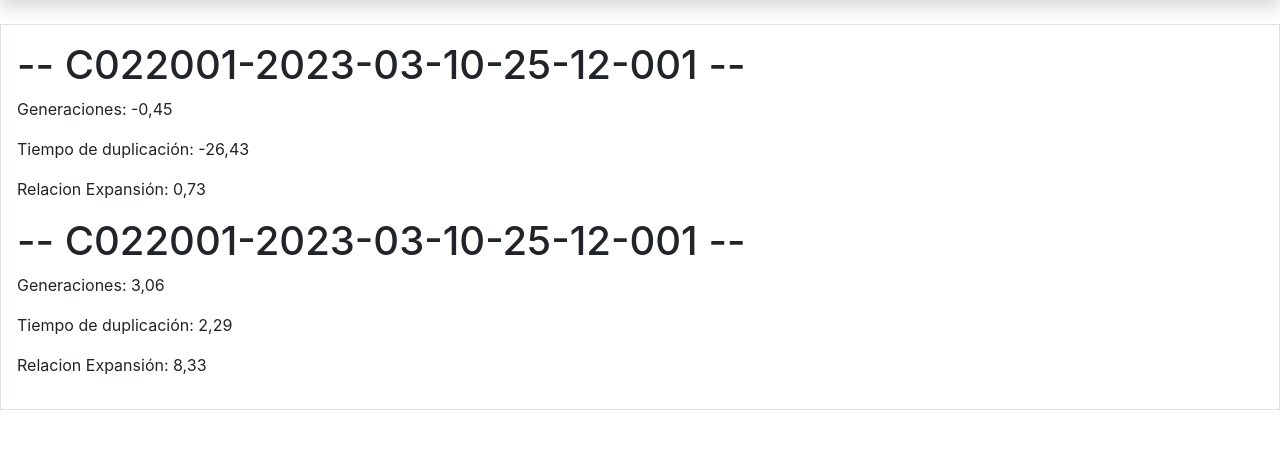
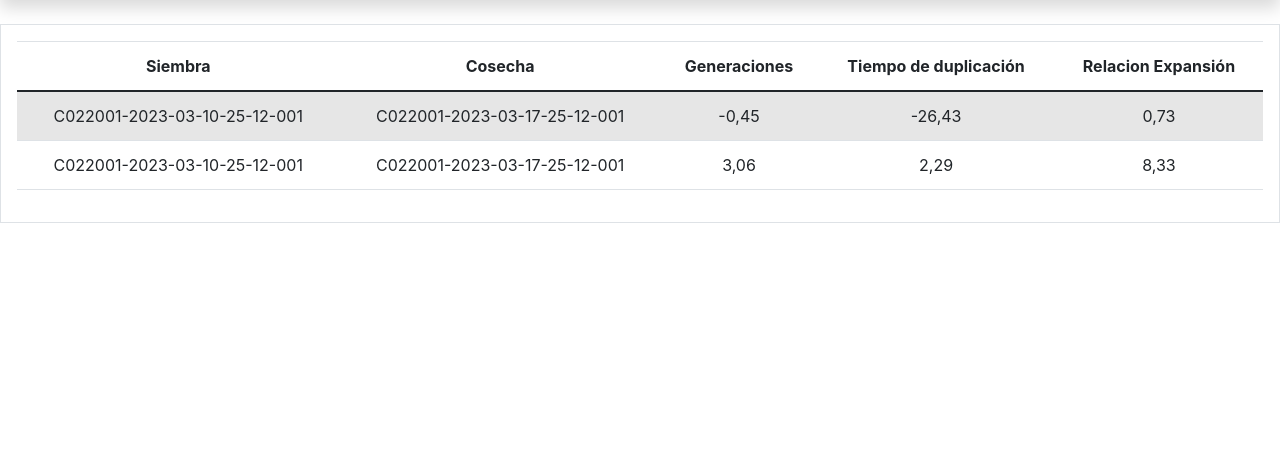
Before and after one commit to IsaMaru98/SeguimientoAlogenicas, a Django app: page /datos/ in a window 1280 px wide. Shown: the part 91-540 px from the top of the page. Run offline with Django 4.2, Linux system fonts and the light colour scheme; data comes from the database, SQL or seed files in the repository; both versions use the stored data as it was after the commit; some libraries are stand-ins or nearby versions.

Commit message:
Se centra la alrma de guardar, se agragaboton de adicionar y se muestran los datos calculados en forma de tabla

```diff
--- a/formularios/forms.py
+++ b/formularios/forms.py
@@ -26,7 +26,7 @@ class CrioForm(forms.ModelForm):
     class Meta:
         model =  models.Crio
         fields = ['cci', 'cosecha', 'numCelulasXVial' ,  'numViales']
-        labels = {'numCelulasXVial' : 'Número de células por vial:' , 'numViales': 'Número de viales',  'cci': 'CCI:', 'cosecha' : 'Siembra de proveniencia:' }
+        labels = {'numCelulasXVial' : 'Número de células por vial:' , 'numViales': 'Número de viales',  'cci': 'CCI:', 'cosecha' : 'Cosecha de proveniencia:' }
 
 class DatosForm(forms.ModelForm):
 
@@ -36,4 +36,4 @@ class DatosForm(forms.ModelForm):
 
     class Meta:
         model =  models.Dato
-        fields = ['siembra', 'cosecha']
+        fields = [ 'cci', 'siembra', 'cosecha']
--- a/formularios/models.py
+++ b/formularios/models.py
@@ -95,13 +95,16 @@ class Crio(models.Model):
 
 
 class Dato(models.Model):
+    cci = models.CharField(max_length=10 , default="")
     siembra = models.ForeignKey(Siembra, on_delete=models.CASCADE)
     cosecha = models.ForeignKey(Cosecha, on_delete=models.CASCADE)
     generaciones = models.FloatField()
     tiempoDuplicacion = models.FloatField()
     relacionExpansion = models.FloatField()
+    loteDatos = models.CharField(default="000", max_length=50)
 
     def save(self,*args,**kargs):
+        self.loteDatos = self.siembra.loteSimbra
         totalSembradas = self.siembra.totalSiembra
         totalObtenidas = self.cosecha.totalObtenidas
         relacionExpansion = round((totalObtenidas/totalSembradas),2)
--- /dev/null
+++ b/formularios/static/css/formularios.css
@@ -0,0 +1,4 @@
+.card-custom {
+    max-width: 100px;
+    background-color: blueviolet;
+  }
--- a/formularios/templates/formularios/base.html
+++ b/formularios/templates/formularios/base.html
@@ -10,8 +10,9 @@
 <script src="https://cdn.jsdelivr.net/npm/sweetalert2@11.1.4/dist/sweetalert2.min.js"></script>
 <link rel="stylesheet" href="https://cdn.jsdelivr.net/npm/sweetalert2@11.1.4/dist/sweetalert2.min.css">
 
+
 <title>{% block title %}{% endblock %}</title>
-    {% load static %}
+{% load static %}
 
 	  {% load bootstrap4 %}
 
--- a/formularios/templates/formularios/datos.html
+++ b/formularios/templates/formularios/datos.html
@@ -2,12 +2,51 @@
 
 {% block title %}Página de Datos{% endblock %}
 {% block content %}
-{% for i in datos %}
+<!-- {% for i in datos %}
 
-        <h1> -- {{i.siembra}} -- </h1>
-        <p> Generaciones: {{i.generaciones}} </p>
-        <p> Tiempo de duplicación: {{i.tiempoDuplicacion}} </p>
-        <p> Relacion Expansión: {{i.relacionExpansion}} </p>
+<div class="container">
+    <div class="card card-custom">
 
-    {% endfor %}
+        <div class="card-header"> <strong>{{i.cci}} - {{i.loteDatos}} </strong> </div>
+        <div class="card-body">
+        <p><b> Siembra:</b> {{i.siembra}} </p>
+        <p><b> Cosecha:</b> {{i.cosecha}}</p>
+        <p> <b> Generaciones:</b> {{i.generaciones}} </p>
+        <p> <b>Tiempo de duplicación</b>: {{i.tiempoDuplicacion}} días </p>
+        <p> <b>Relacion Expansión:</b> {{i.relacionExpansion}} </p>
+
+      </div>
+    </div>
+  </div>
+
+    {% endfor %} -->
+    <style>
+        table {
+          margin: 0 auto; /* centra la tabla horizontalmente */
+          text-align: center; /* centra el contenido de las celdas horizontalmente */
+        }
+      </style>
+
+    <table class="table table-striped" >
+        <thead>
+            <tr>
+                <th>Siembra</th>
+                <th>Cosecha</th>
+                <th>Generaciones</th>
+                <th>Tiempo de duplicación</th>
+                <th>Relacion Expansión</th>
+            </tr>
+        </thead>
+        <tbody>
+            {% for i in datos %}
+            <tr>
+              <td>{{ i.siembra }}</td>
+              <td>{{ i.cosecha }}</td>
+              <td>{{ i.generaciones }}</td>
+              <td>{{i.tiempoDuplicacion}}</td>
+              <td>{{i.relacionExpansion}}</td>
+            </tr>
+          {% endfor %}
+        </tbody>
+    </table>
 {% endblock %}
--- a/formularios/templates/formularios/formularioCrio.html
+++ b/formularios/templates/formularios/formularioCrio.html
@@ -3,6 +3,7 @@
 {% block content %}
     <h1>Formulario Criopreservación</h1>
     <!-- Le quité el action para que la redireción se hiciera por medio de la view -->
+    <p style='color:red;'> ¡Recuerda siempre guardar antes de agragar otro dato!</p>
     <div class="formularioSeguimientos" id="formularioSiembra">
         <h2> Datos de Criopreservación</h2>
         <form  method="post">
@@ -10,7 +11,8 @@
 
             {{ formCrio.as_p }}
             <input type="submit" class="btn btn-primary" name="action" value="Guardar" >
-            <input type="submit" class="'btn" name="action" value="Mostrar" >
+            <input type="submit"  name="action" class="btn btn-secondary" value="Mostrar" >
+            <input type="submit"  name="action" class="btn btn-secondary" value="Adicionar otro" >
         </form>
         </div>
 
@@ -18,7 +20,7 @@
         <script>
             // Configuración de SweetAlert
             Swal.fire({
-              position: 'top-end',
+              position: 'center',
               icon: 'success',
               title: '¡Datos guardados!',
               showConfirmButton: false,
--- a/formularios/templates/formularios/formularioSiembra.html
+++ b/formularios/templates/formularios/formularioSiembra.html
@@ -2,6 +2,7 @@
 
 {% block content %}
     <h1> Formulario Siembra</h1>
+    <p style='color:red;'> ¡Recuerda siempre guardar antes de agragar otro dato!</p>
     <div class="formularioSeguimientos" id="formularioSiembra">
         <h2> Datos de siembra</h2>
         <form  method="post">
@@ -9,6 +10,7 @@
             {{ formSiembra.as_p}}
             <input type="submit" name="action" class="btn btn-primary" value="Guardar">
             <input type="submit" name="action" class="btn btn-secondary" value="Mostrar">
+            <input type="submit"  class="btn btn-secondary" name="action" value="Adicionar otro" >
         </form>
 
         </div>
@@ -16,7 +18,7 @@
         <script>
             // Configuración de SweetAlert
             Swal.fire({
-              position: 'top-end',
+              position: 'center',
               icon: 'success',
               title: '¡Datos guardados!',
               showConfirmButton: false,
--- a/formularios/views.py
+++ b/formularios/views.py
@@ -1,4 +1,5 @@
-from django.shortcuts import render, HttpResponse
+from django.shortcuts import render, HttpResponse, redirect
+from django.urls import reverse
 from django.http import HttpResponseRedirect
 from . import models
 from . import forms
@@ -14,12 +15,15 @@ def cosechaForm(request):
 
     if request.method == 'POST':
         formCosecha = forms.CosechaForm(request.POST)
+        formCosechaClean = forms.CosechaForm()
         if formCosecha.is_valid():
             if request.POST.get('action') == 'Guardar':
                 formCosecha.save()
-                return render(request, 'formularios/formularioCosecha.html', {'formCosehca': formCosecha, 'success': True})
+                return render(request, 'formularios/formularioCosecha.html', {'formCosecha': formCosecha, 'success': True})
+            elif request.POST.get('action') == 'Adicionar otro':
+                return  render(request, 'formularios/formularioCosecha.html', {'formCosecha':formCosechaClean} )
             else:
-                return HttpResponse('<h1> Datos guardados </h1>')
+                return  HttpResponseRedirect(reverse('datos'))
 
     # if a GET (or any other method) we'll create a blank form
     else:
@@ -30,12 +34,15 @@ def cosechaForm(request):
 def siembraForm(request):
     if request.method == 'POST':
         formSiembra = forms.SiembraForm(request.POST)
+        formSiembraClean = forms.SiembraForm()
         if formSiembra.is_valid():
             if request.POST.get('action') == 'Guardar':
                 formSiembra.save()
                 return render(request, 'formularios/formularioSiembra.html', {'formSiembra': formSiembra, 'success': True})
+            elif request.POST.get('action') == 'Adicionar otro':
+                return  render(request, 'formularios/formularioSiembra.html', {'formSiembra':formSiembraClean} )
             else:
-                return HttpResponse('<h1> Datos guardados </h1>')
+                return HttpResponseRedirect(reverse('datos'))
     else:
         formSiembra = forms.SiembraForm()
 
@@ -45,12 +52,15 @@ def crioForm(request):
 
     if request.method == 'POST':
         formCrio = forms.CrioForm(request.POST)
+        formCrioClean = forms.CrioForm()
         if formCrio.is_valid():
             if request.POST.get('action') == 'Guardar':
                 formCrio.save()
                 return render(request, 'formularios/formularioCrio.html', {'formCrio': formCrio, 'success': True})
+            elif request.POST.get('action') == 'Adicionar otro':
+                return  render(request, 'formularios/formularioCrio.html', {'formCrio':formCrioClean} )
             else:
-                return HttpResponse('<h1> Datos guardados </h1>')
+                return  HttpResponseRedirect(reverse('datos'))
 
     else:
         formCrio = forms.CrioForm()
@@ -62,14 +72,18 @@ def datoForm(request):
     if request.method == 'POST':
         formDato = forms.DatosForm(request.POST)
         if formDato.is_valid():
-            formDato.save()
+            if request.POST.get('action') == 'Guardar':
+                formDato.save()
 
-            return HttpResponse('<h1> Datos guardados </h1>' )
+                return render(request, 'formularios/formularioDatos.html', {'formDato': formDato, 'success': True})
+            else:
+                return HttpResponseRedirect(reverse('datos'))
 
     else:
         formDato = forms.DatosForm()
 
     return render(request, 'formularios/formularioDatos.html', {'formDato': formDato} )
+
 def datos(request):
     datos = models.Dato.objects.all()
 
```
Also changed, not shown: formularios/templates/formularios/formularioCosecha.html (+5 -2 lines), formularios/templates/formularios/formularioDatos.html (+16 -11 lines), db.sqlite3, formularios/migrations/0028_dato_cci.py (added), formularios/migrations/0029_dato_lotedatos.py (added), formularios/migrations/0030_alter_dato_lotedatos.py (added), formularios/migrations/0031_alter_dato_lotedatos.py (added).
